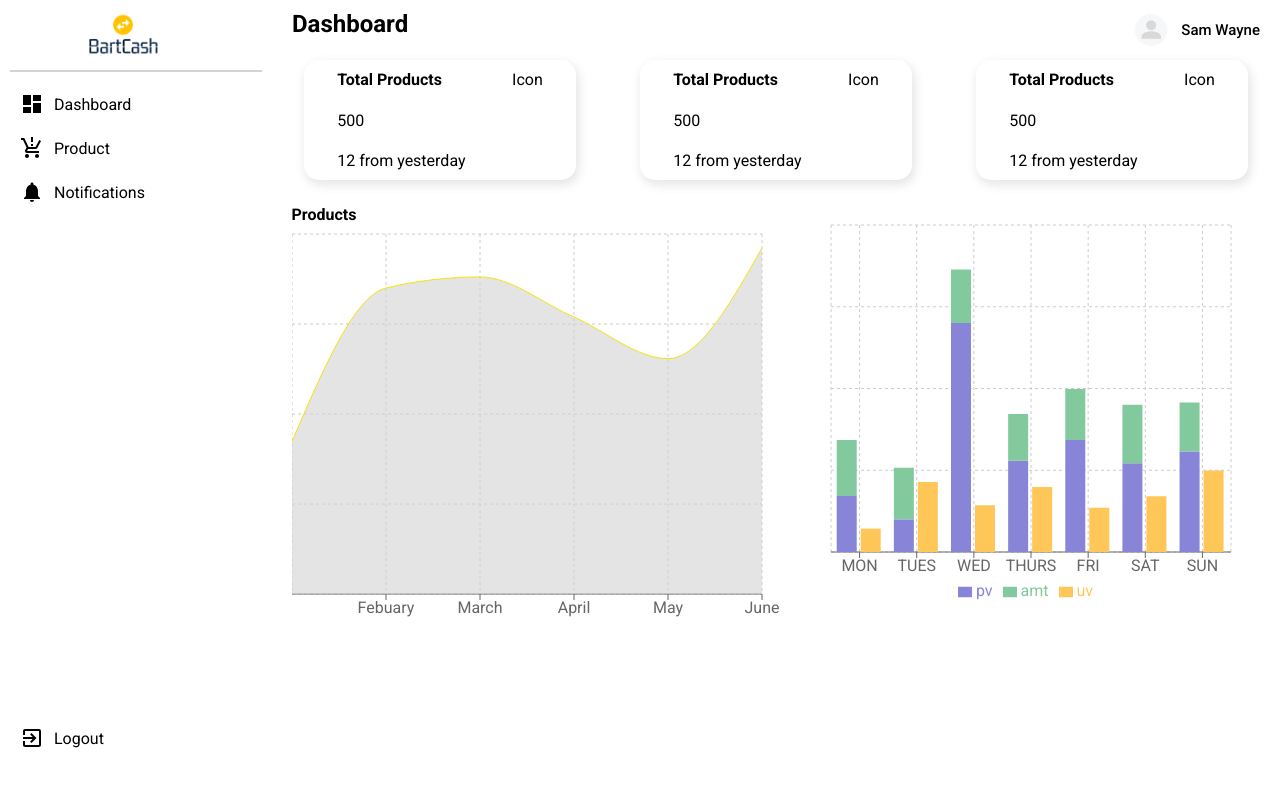
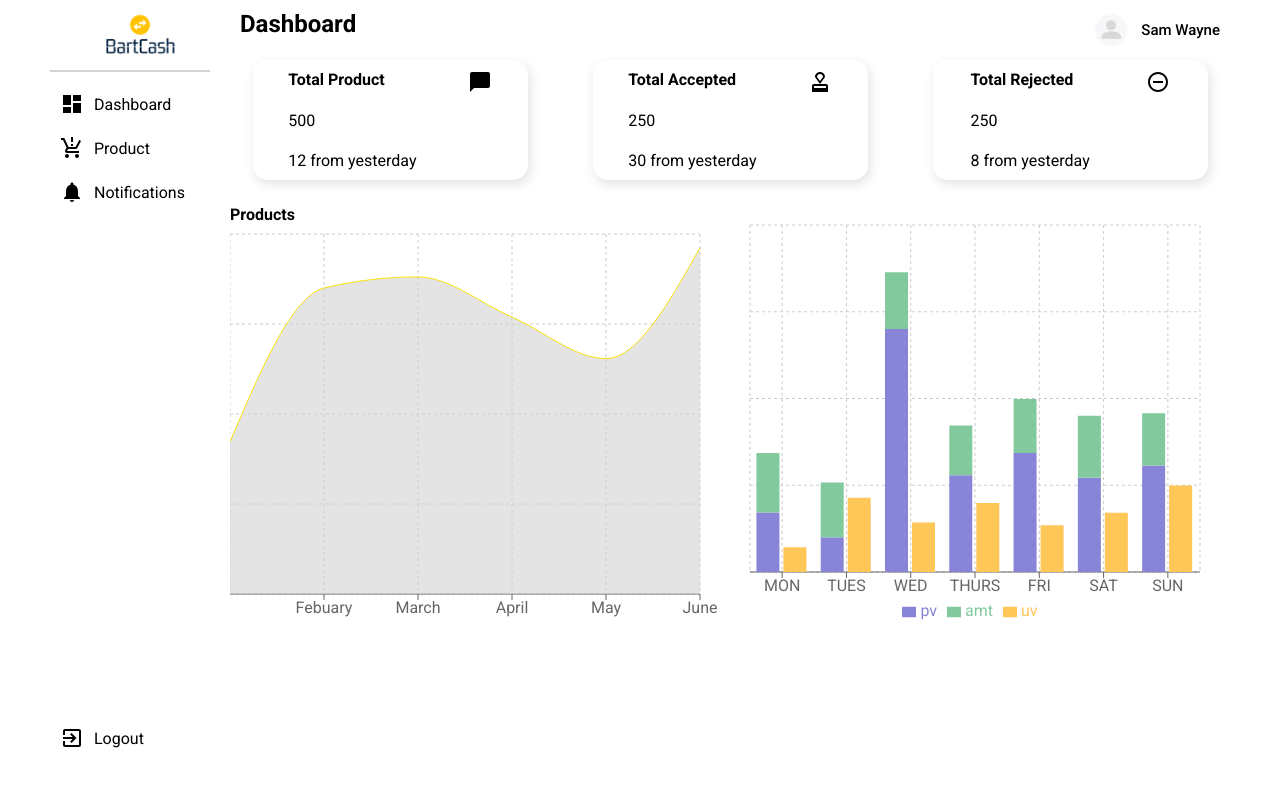
Before and after one commit to bartcash/Admin, a React (Create React App) app: page / in a window 1280 px wide. Shown: the top 786 px of the page. Built offline with nearby package versions, Linux system fonts and the light colour scheme.

Commit message:
widget implemented

```diff
--- a/src/components/chart/Chart.jsx
+++ b/src/components/chart/Chart.jsx
@@ -35,8 +35,8 @@ const Chart = () => {
         <h4>Products</h4>
       <ResponsiveContainer  width={500} height={400}>
         <AreaChart
-          width={500}
-          height={400}
+          // width={500}
+          // height={400}
           data={data}
           margin={{
             top: 10,
--- a/src/components/chart2/Piechart.jsx
+++ b/src/components/chart2/Piechart.jsx
@@ -47,10 +47,10 @@ const data = [
 
 const Piechart = () => {
     return(
-         <ResponsiveContainer width={450} height={400}>
-        <BarChart
+      <section className='piechart'>
+          <BarChart
           width={500}
-          height={300}
+          height={420}
           data={data}
           margin={{
             top: 20,
@@ -68,7 +68,10 @@ const Piechart = () => {
           <Legend />
           <Tooltip />
         </BarChart>
-      </ResponsiveContainer>
+      </section>
+      //    <ResponsiveContainer width={450} height={400}>
+
+      // </ResponsiveContainer>
     )
 }
 
--- a/src/components/widget/Widget.jsx
+++ b/src/components/widget/Widget.jsx
@@ -1,15 +1,50 @@
 import './widget.css'
+import { ChatBubble, ApprovalOutlined, RemoveCircleOutline } from '@mui/icons-material'
 
-const Widget = () => {
+const Widget = ({type}) => {
+
+
+  let details;
+
+  switch(type){
+    case 'total':
+      details = {
+        totalProduct: 'Product',
+        num: 500,
+        icon: <ChatBubble/>,
+        remain: 12
+      };
+      break;
+    case  'accepted':
+      details = {
+        totalProduct: 'Accepted',
+        num: 250,
+        icon: <ApprovalOutlined/>,
+        remain: 30
+      };
+      break;
+    case  'rejected':
+      details = {
+        totalProduct: 'Rejected',
+        num: 250,
+        icon: <RemoveCircleOutline/>,
+        remain: 8
+      };
+      break;
+      default:
+        return null;
+  }
+
+
   return (
     <section className='widget'>
       <div className='left'>
-        <h4>Total Products</h4>
-        <p>500</p>
-        <span>12 from yesterday</span>
+        <h4>Total {details.totalProduct}</h4>
+        <p>{details.num}</p>
+        <span>{details.remain} from yesterday</span>
       </div>
       <div className='right'>
-        Icon
+       {details.icon}
       </div>
     </section>
   )
--- a/src/pages/home/Home.jsx
+++ b/src/pages/home/Home.jsx
@@ -9,9 +9,9 @@ const Home = () => {
       <section className='homeContainer'>
         <Topbar/>
         <section className='home__widget'>
-        <Widget/>
-        <Widget/>
-        <Widget/>
+        <Widget type='total'/>
+        <Widget type='accepted'/>
+        <Widget type='rejected'/>
         </section>
 
         <section className='home__chart'>
--- a/src/pages/home/home.css
+++ b/src/pages/home/home.css
@@ -2,6 +2,8 @@
     background-color: #ffffff;
     height: 100vh;
     display: flex;
+    max-width: 1200px;
+    margin: auto;
 }
 
 .homeContainer{
--- a/src/pages/product/product.css
+++ b/src/pages/product/product.css
@@ -1,6 +1,9 @@
 .product{
     height: 100vh;
+    max-width: 1200px;
     display: flex;
+    justify-content: center;
+    margin: auto;
 }
 
 .product__cont{
```
